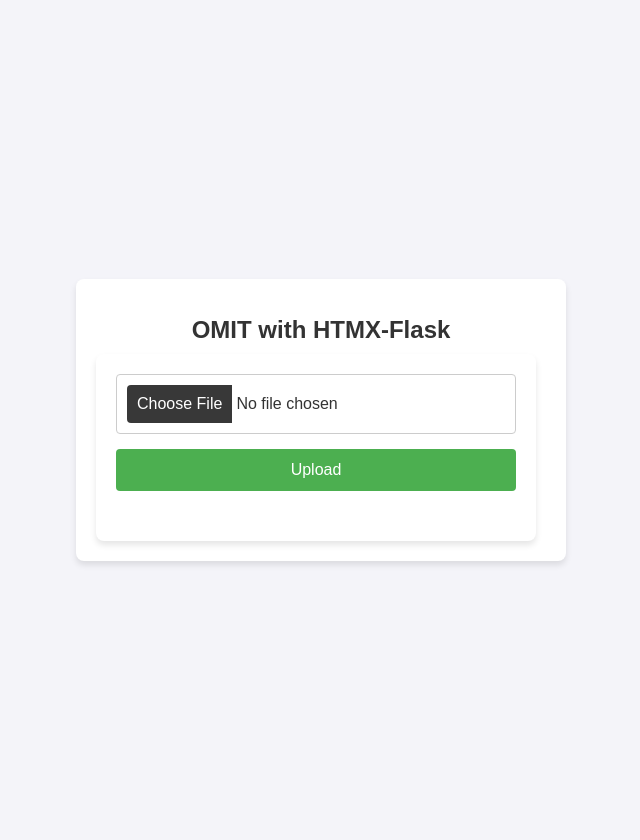
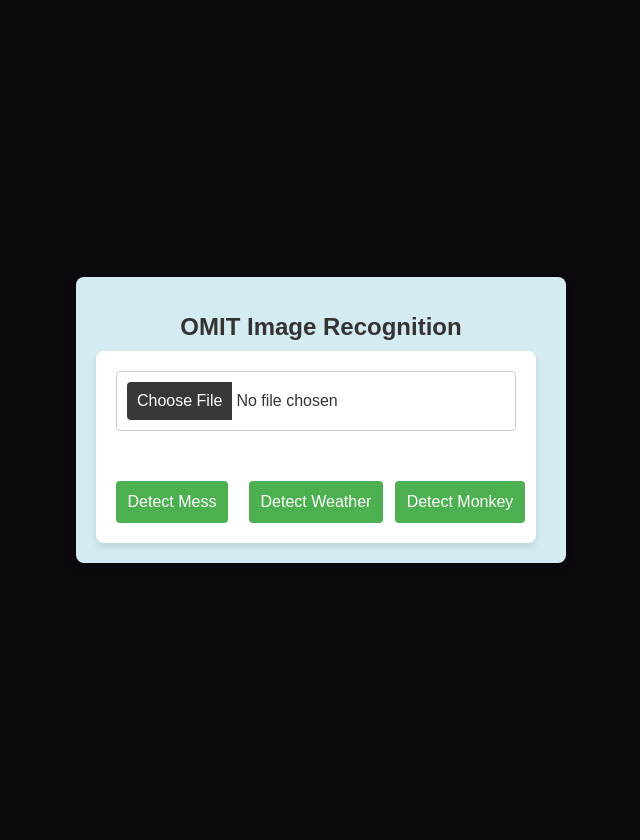
Before and after one commit to j96I/OMIT, a Flask app: page / in a window 1280 px wide. Shown: the whole page, without its empty margins (319-959 px from the left). Run offline with Flask 3, Linux system fonts and the light colour scheme; some libraries are stand-ins or nearby versions.

Commit message:
updated view

```diff
--- a/src/app.py
+++ b/src/app.py
@@ -1,4 +1,4 @@
-from flask import Flask, render_template, request
+from flask import Flask, jsonify, render_template, request
 
 app = Flask(__name__)
 
@@ -13,8 +13,8 @@ def index():
 
 @app.route('/upload', methods=['POST'])
 def upload_file():
-    if 'file' not in request.files:
-        return "No file part"
+    if 'image' not in request.files:
+        return jsonify({'error': 'No image uploaded'}), 400
 
     file = request.files['file']
 
--- a/src/static/css/styles.css
+++ b/src/static/css/styles.css
@@ -1,7 +1,7 @@
 body {
     font-family: Arial, sans-serif;
     margin: 20px;
-    background-color: #f4f4f9;
+    background-color: #0c090e;
     color: #333;
     display: flex;
     justify-content: center;
@@ -13,7 +13,7 @@ body {
     max-width: 450px;
     width: 100%;
     padding: 20px;
-    background-color: #fff;
+    background-color: #d4ebf2;
     border-radius: 8px;
     box-shadow: 0 4px 6px rgba(0, 0, 0, 0.1);
     text-align: center;
@@ -24,6 +24,25 @@ body {
     font-size: 24px;
 }
 
+#preview-container {
+    margin-top: 10px;
+    margin-bottom: 10px;
+}
+
+#upload-options {
+    display: flex;
+    flex-direction: column;
+    align-items: center;
+    text-wrap: nowrap;
+    width: 7rem;
+}
+
+#upload-container {
+    display: grid;
+    grid-template-columns: repeat(3, auto);
+    gap: 2rem;
+}
+
 form {
     display: flex;
     flex-direction: column;
@@ -31,7 +50,7 @@ form {
     max-width: 400px;
     width: 100%;
     padding: 20px;
-    background-color: #fff;
+    background-color: #ffffff;
     border-radius: 8px;
     box-shadow: 0 4px 6px rgba(0, 0, 0, 0.1);
 }
@@ -58,6 +77,8 @@ input[type='file']::file-selector-button:hover {
 
 button {
     padding: 12px;
+    align-items: center;
+    width: fit-content;
     background-color: #4CAF50;
     color: white;
     border: none;
--- /dev/null
+++ b/src/static/js/portal.js
@@ -0,0 +1,13 @@
+function previewImage(event) {
+  const reader = new FileReader();
+  const output = document.createElement('img');
+  const previewContainer = document.querySelector('#preview-container')
+
+  reader.onload = () => {
+    output.src = reader.result;
+    output.style.maxWidth = '375px';
+    output.style.maxHeight = '375px';
+    previewContainer.appendChild(output);
+  };
+  reader.readAsDataURL(event.target.files[0]);
+}
--- a/src/templates/index.html
+++ b/src/templates/index.html
@@ -1,26 +1,55 @@
 <!DOCTYPE html>
 <html lang="en">
+
 <head>
   <meta charset="UTF-8">
   <meta name="viewport" content="width=device-width, initial-scale=1.0">
-        <title>OMIT with HTMX-Flask</title>
-        <link rel="stylesheet" href="{{ url_for('static', filename='css/styles.css') }}">
-        <script src="https://unpkg.com/htmx.org@1.6.1"></script>
+  <title>OMIT</title>
+  <link rel="stylesheet" href='static/css/styles.css'>
+  <script src="https://unpkg.com/htmx.org@2.0.2"></script>
 </head>
+
 <body>
+
   <div class="container">
-            <h1 id="form-title">OMIT with HTMX-Flask</h1>
+    <h1 id="form-title">OMIT Image Recognition</h1>
+
     <form
-                hx-encoding='multipart/form-data'
-                hx-post='/upload'
-                hx-target="#result">
-                <input type='file' name='file'>
-                <button>
-                    Upload
-                </button>
-                <a id="result"></a>
-                <img >
+      id="upload-form"
+      method="POST"
+      enctype="multipart/form-data"
+      hx-post="/upload"
+      hx-target="#preview-container"
+    >
+      <input
+        id="image-input"
+        type="file"
+        name="image"
+        accept="image/*"
+        onchange="previewImage(event)">
+
+      <div id="preview-container"></div>
+
+      <div id="upload-container">
+        <div id="upload-options">
+          <button type="submit">Detect Mess</button>
+        </div>
+
+        <div id="upload-options">
+          <button type="submit">Detect Weather</button>
+        </div>
+
+        <div id="upload-options">
+          <button type="submit">Detect Monkey</button>
+        </div>
+      </div>
+
     </form>
+
   </div>
+
+  <script src='static/js/portal.js'></script>
+
 </body>
+
 </html>
```
Lines whose indentation alone changed are shown as unchanged.
